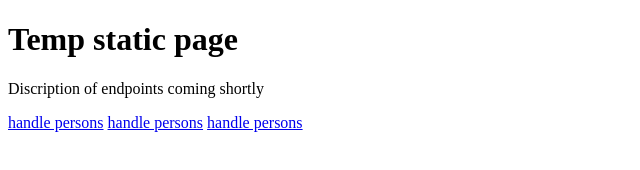
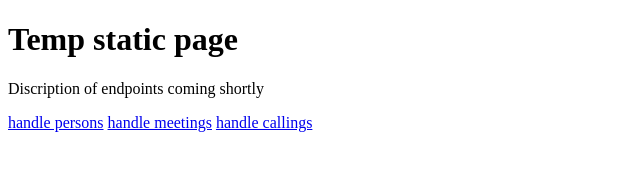
Before and after one commit to craigkehl/cse341nodeproject, a website: page public/index.html in a window 1280 px wide. Shown: the full height of the page, 0-640 px from the left. Drawn offline with Linux system fonts and the light colour scheme.

Commit message:
corrected link names

```diff
--- a/public/index.html
+++ b/public/index.html
@@ -11,7 +11,7 @@
     <p>Discription of endpoints coming shortly</p>
 
     <a href="person.html" >handle persons</a>
-    <a href="meetings.html" >handle persons</a>
-    <a href="callings.html" >handle persons</a>
+    <a href="meetings.html" >handle meetings</a>
+    <a href="callings.html" >handle callings</a>
 </body>
 </html>
```
